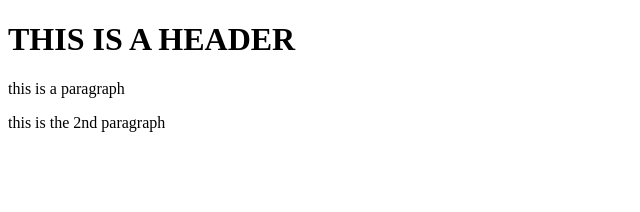
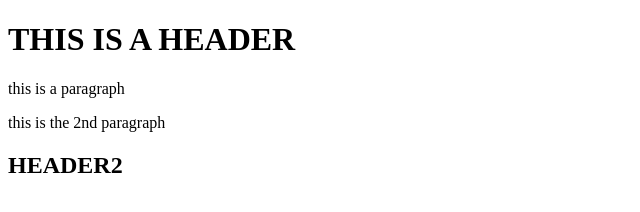
Before and after one commit to baldmonkey1/nodejs, a plain HTML site: page index.html in a window 1280 px wide. Shown: the whole page, without its empty margins (0-640 px from the left). Drawn offline with Linux system fonts and the light colour scheme.

Commit message:
forth commit

```diff
--- a/index.html
+++ b/index.html
@@ -5,5 +5,8 @@
         <h1>THIS IS A HEADER</h1>
         <p>this is a paragraph</p>
         <p>this is the 2nd paragraph</p>
+        <DIV>
+            <H2>HEADER2</H2>
+        </DIV>
     </body>
 </html>
```
